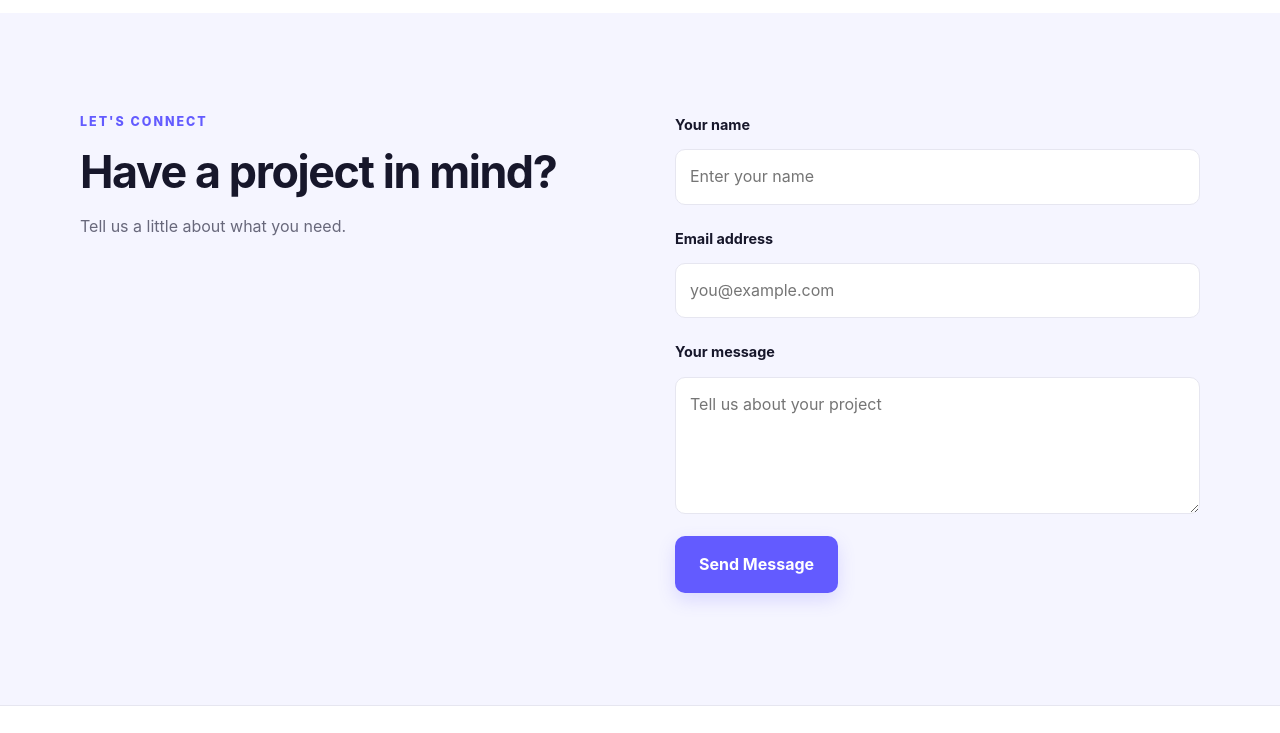
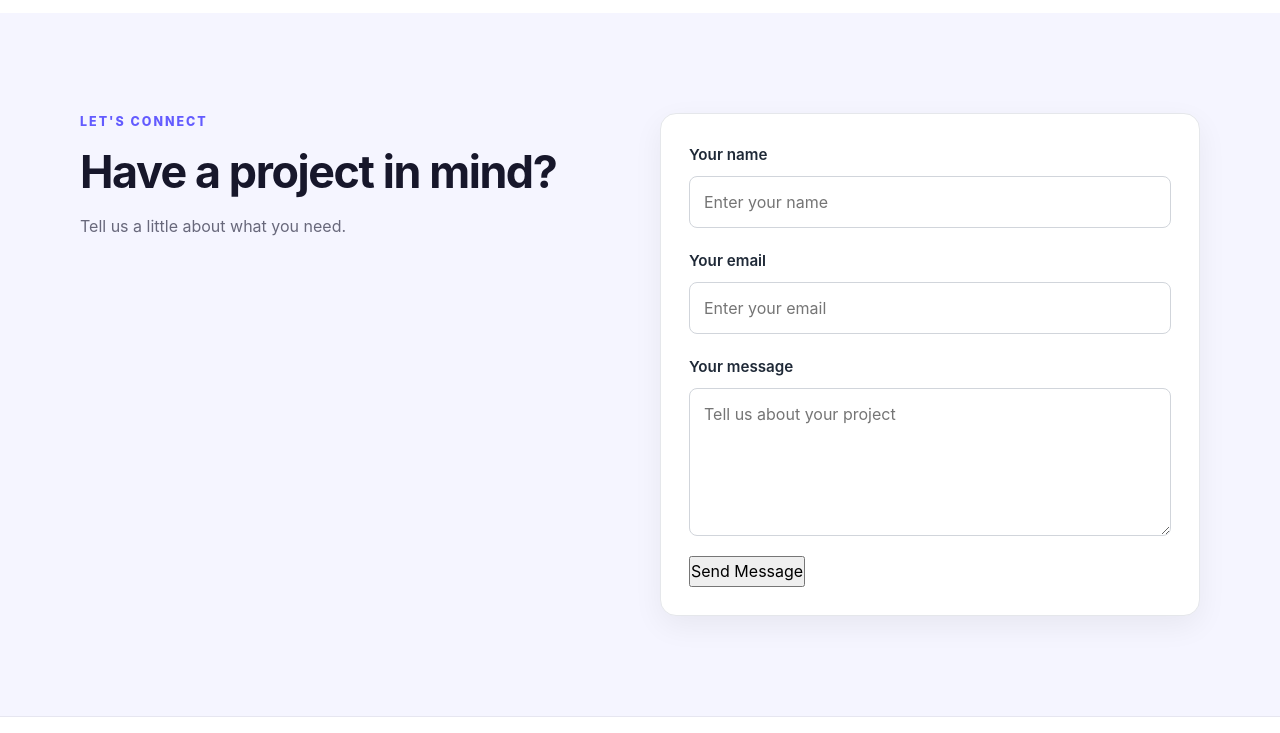
Before and after one commit to ronyuhh/nexa-digital, a plain HTML site: page index.html in a window 1280 px wide. Shown: the part 2750-3483 px from the top of the page. Drawn offline with Linux system fonts and the light colour scheme.

Commit message:
Fix contact form layout and submission

```diff
--- a/index.html
+++ b/index.html
@@ -231,22 +231,50 @@
                     <p>Tell us a little about what you need.</p>
                 </div>
 
-                <form class="contact-form" id="contact-form">
-                    <label for="name">Your name</label>
-                    <input type="text" id="name" name="name"
-                           placeholder="Enter your name" required>
 
-                    <label for="email">Email address</label>
-                    <input type="email" id="email" name="email"
-                           placeholder="you@example.com" required>
+<form
+    id="contact-form"
+    action="https://formspree.io/f/xjygdajl"
+    method="POST"
+>
+  <div class="form-group">
+    <label for="name">Your name</label>
+    <input
+      type="text"
+      id="name"
+      name="name"
+      placeholder="Enter your name"
+      required
+    />
+  </div>
 
-                    <label for="message">Your message</label>
-                    <textarea id="message" name="message" rows="4"
-                              placeholder="Tell us about your project" required></textarea>
+  <div class="form-group">
+    <label for="email">Your email</label>
+    <input
+      type="email"
+      id="email"
+      name="email"
+      placeholder="Enter your email"
+      required
+    />
+  </div>
 
-                    <button type="submit" class="button">Send Message</button>
-                    <p id="form-status" role="status" aria-live="polite"></p>
-                </form>
+  <div class="form-group">
+    <label for="message">Your message</label>
+    <textarea
+      id="message"
+      name="message"
+      rows="5"
+      placeholder="Tell us about your project"
+      required
+    ></textarea>
+  </div>
+
+  <button type="submit" class="btn btn-primary">
+    Send Message
+  </button>
+</form>
+
             </div>
         </section>
     </main>
--- a/script.js
+++ b/script.js
@@ -3,13 +3,15 @@ const menuToggle = document.querySelector(".menu-toggle");
 const navLinks = document.querySelector(".nav-links");
 const navItems = document.querySelectorAll(".nav-links a");
 const contactForm = document.querySelector("#contact-form");
-const formStatus = document.querySelector("#form-status");
 const yearElement = document.querySelector("#year");
 
 // Show the current year in the footer.
+if (yearElement) {
     yearElement.textContent = new Date().getFullYear();
+}
 
 // Open and close the mobile navigation.
+if (menuToggle && navLinks) {
     menuToggle.addEventListener("click", () => {
         const isOpen = navLinks.classList.toggle("open");
 
@@ -30,16 +32,7 @@ navItems.forEach((item) => {
             menuToggle.textContent = "☰";
         });
     });
+}
 
-// Demonstration form: it does not send data to a server.
-contactForm.addEventListener("submit", (event) => {
-    event.preventDefault();
-
-    const name = document.querySelector("#name").value.trim();
-
-    formStatus.textContent =
-        `Thanks, ${name}! This demo form works in your browser, ` +
-        "but it does not send your message anywhere.";
-
-    contactForm.reset();
-});
+// The contact form submits directly to Formspree.
+// Do not prevent the browser's normal form submission.
--- a/style.css
+++ b/style.css
@@ -957,3 +957,87 @@ h1 {
         transform: none;
     }
 }
+
+/* Contact form layout fix */
+.contact-inner {
+    align-items: start;
+    gap: 40px;
+}
+
+#contact-form {
+    display: flex;
+    flex-direction: column;
+    gap: 20px;
+    width: 100%;
+    min-width: 0;
+    box-sizing: border-box;
+    padding: 28px;
+    background: #ffffff;
+    border: 1px solid #e5e7eb;
+    border-radius: 16px;
+    box-shadow: 0 10px 30px rgba(0, 0, 0, 0.06);
+}
+
+#contact-form .form-group {
+    display: flex;
+    flex-direction: column;
+    gap: 8px;
+    width: 100%;
+    min-width: 0;
+}
+
+#contact-form label {
+    display: block;
+    font-weight: 600;
+    font-size: 0.95rem;
+    color: #1f2937;
+}
+
+#contact-form input,
+#contact-form textarea {
+    display: block;
+    width: 100%;
+    max-width: 100%;
+    min-width: 0;
+    box-sizing: border-box;
+    padding: 13px 14px;
+    border: 1px solid #d1d5db;
+    border-radius: 8px;
+    background: #ffffff;
+    color: #111827;
+    font: inherit;
+    line-height: 1.5;
+}
+
+#contact-form textarea {
+    min-height: 140px;
+    resize: vertical;
+}
+
+#contact-form input:focus,
+#contact-form textarea:focus {
+    outline: 2px solid #6366f1;
+    outline-offset: 2px;
+    border-color: #6366f1;
+}
+
+#contact-form button {
+    align-self: flex-start;
+    max-width: 100%;
+    cursor: pointer;
+}
+
+@media (max-width: 600px) {
+    .contact-inner {
+        gap: 24px;
+    }
+
+    #contact-form {
+        padding: 20px;
+        gap: 18px;
+    }
+
+    #contact-form button {
+        width: 100%;
+    }
+}
```
Lines whose indentation alone changed are shown as unchanged.
